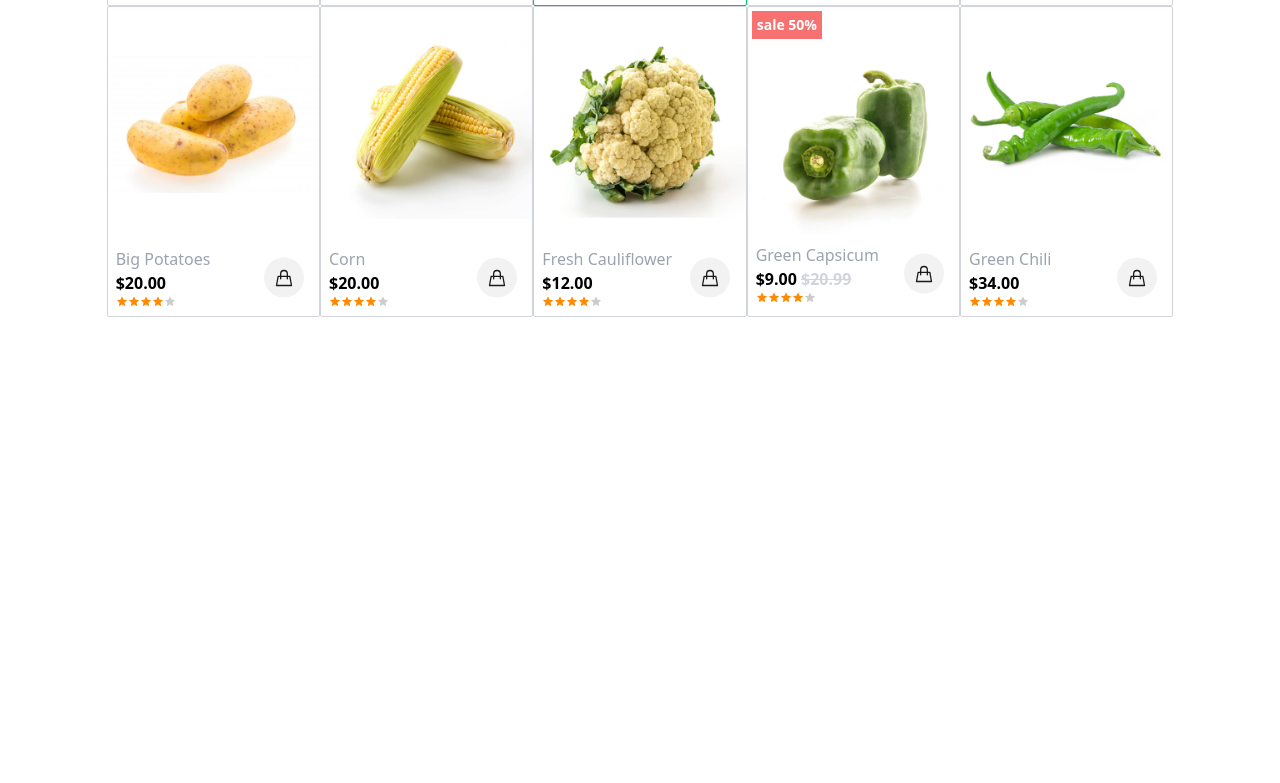
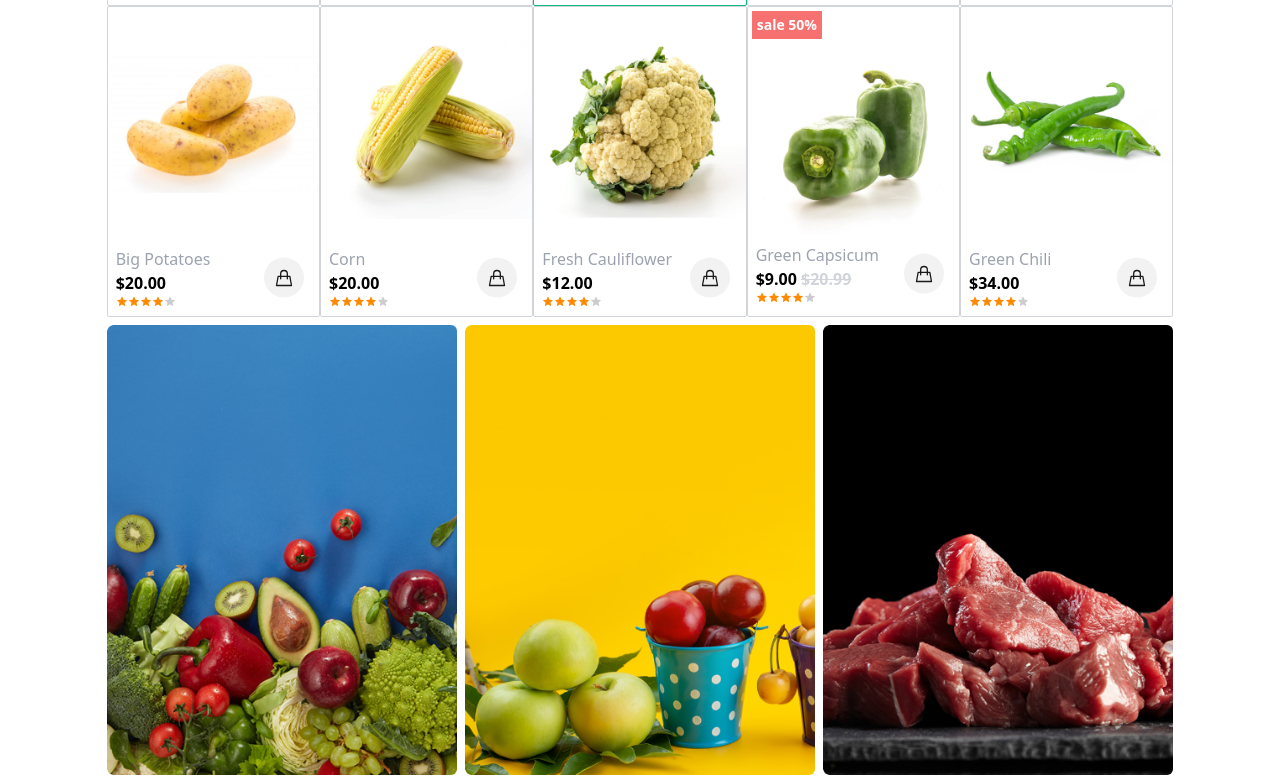
Before and after one commit to chloe-ui218/TTA_Ecobazar, a plain HTML site: page index.html in a window 1280 px wide. Shown: the part 1545-2328 px from the top of the page. Before the commit the page ends 1870 px from the top, so only its background shows below. Drawn offline with nearby package versions, Linux system fonts and the light colour scheme.

Commit message:
chore: intoducing section 5 by adding background images

```diff
--- a/index.html
+++ b/index.html
@@ -63,7 +63,6 @@
                 <button class="bg-main px-4 w-8/12 text-white rounded-sm">Search</button>
                 </div>
             </div>
-
             <div class="lg:w-3/12 w-full flex justify-center w-8/12 gap-2">
                 <div class="my-auto border-r border-gray-300 pr-1">
                     <svg width="32" height="33" viewBox="0 0 32 33" fill="none" xmlns="http://www.w3.org/2000/svg">
@@ -321,6 +320,7 @@
             </div>
         </div>
         <div class="products-container lg:w-10/12 w-11/12 flex flex-col gap-2 py-2">
+
             <div class="flex w-full">
                 <div class="w-8/12">
                     <p class="font-semibold text-lg">Popular Categories</p>
@@ -573,7 +573,12 @@
                     </div>
                 </div>
             </div>
-        </div>
+
+            <div class="types-container lg:w-12/12 w-12/12 flex lg:flex-row flex-col gap-2">
+                <div class="type-1 bg-cover lg:w-4/12 h-100 rounded-md"></div>
+                <div class="type-2 bg-cover lg:w-4/12 h-100 rounded-md"></div>
+                <div class="type-3 bg-cover lg:w-4/12 h-100 rounded-md"></div>
+            </div>
     </main>
 </body>
 </html>
--- a/style.css
+++ b/style.css
@@ -16,6 +16,15 @@
     background-color: #333333;
     color: #999999;
 }
+.type-1{
+    background-image: url(./type-1.png);
+}
+.type-2{
+    background-image: url(./type-2.png);
+}
+.type-3{
+    background-image: url(./type-3.png);
+}
 .big-bannar{
     background-image: url(./big\ img.jpg);
 }
@@ -29,6 +38,9 @@
 .w-15{
     width: 15%;
 }
+.h-100{
+    height: 450px;
+}
 @media screen and (max-width: 768px){
     .w-15{
         width: 30%;
```
Also changed, not shown: type-1.png (added), type-2.png (added), type-3.png (added).
